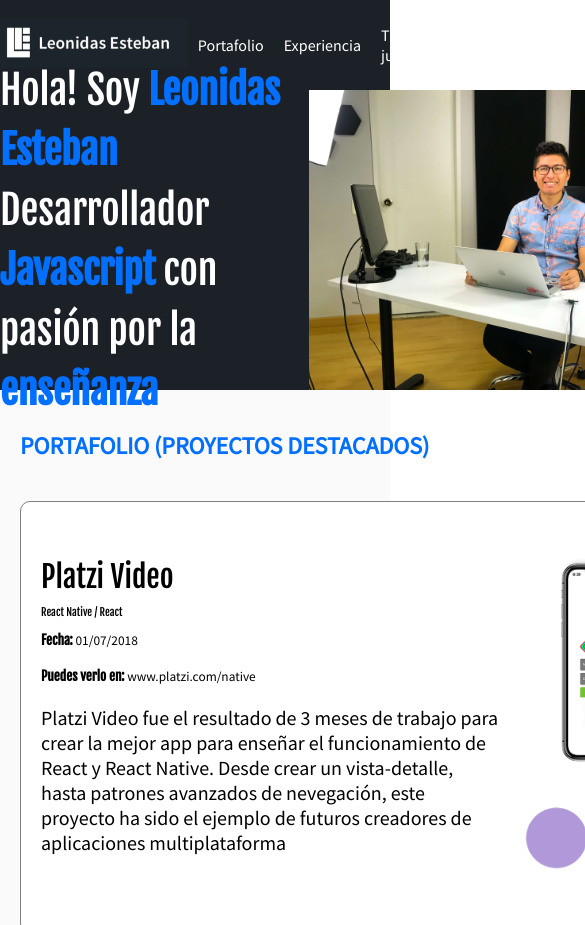
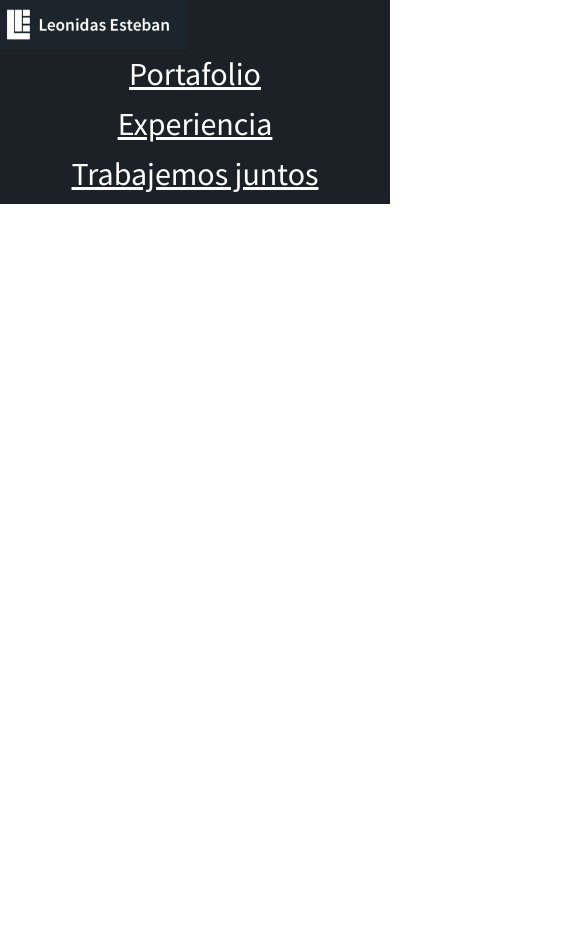
Before and after one commit to wbdvlprdrm/Curso_platzi, a plain HTML site: page Desarrollo web/index.html in a window 390 px wide. Shown: the top 925 px of the page, 585 px wide, since content can reach past the window. After the commit the page ends 844 px from the top, so only its background shows below. Drawn offline with Linux system fonts and the light colour scheme.

Commit message:
responsive y media queries

```diff
--- /dev/null
+++ b/Desarrollo web/css/media.css
@@ -0,0 +1,3 @@
+body {
+    border: 10px solid red;
+}
--- a/Desarrollo web/css/style.css
+++ b/Desarrollo web/css/style.css
@@ -63,6 +63,7 @@
     display: flex;
     align-items: center;
     justify-content: space-between;
+    flex-wrap: wrap;
 
 }
 
@@ -91,6 +92,7 @@
     display: flex;
     align-items: center;
     justify-content: space-between;
+    flex-wrap: wrap;
 
 }
 .project-course,
@@ -128,9 +130,10 @@
     background-color: #1b2127;;
     color: white;
     display: flex;
-    height: 90px;
+    height: 70px;
     align-items: center;
     justify-content: space-between;
+    flex-wrap: wrap;
 }
 
 ol,
@@ -145,12 +148,8 @@
 }
 
 .header a {
-    display: flex;
     color: white;
     text-decoration: none;
-    height: inherit;
-    align-items: center;
-    padding: 0 10px;
 }
 
 .menu {
@@ -165,15 +164,22 @@
 
 .header ol li {
     height: inherit;
-    display: flex;
 }
 
+
+.header a {
+    display: flex;
+    align-items: center;
+    height: inherit;
+    padding: 0 10px;
+  }
 .footer {
     background-color: #1b2127;
     color: white;
     display: flex;
     align-items: center;
     justify-content: space-between;
+    flex-wrap: wrap;
 }
 
 .footer img {
@@ -233,6 +239,7 @@
     display: flex;
     align-items: center;
     justify-content: space-between;
+    flex-wrap: wrap;
 }
 
 .social {
@@ -296,7 +303,9 @@
 }
 
 .wrapper {
-    width: 1000px;
+    max-width: 1000px;
+    /* width: 100%; */
+    flex: 1;
     margin: 0 auto;
     display: inherit;
     justify-content: inherit;
@@ -304,3 +313,42 @@
     height: inherit;
     flex-wrap: inherit;
 }
+
+/*Desktop First Technique*/
+
+
+@media screen and (max-width: 1024px) {
+
+}
+
+
+@media screen and (max-width: 767px) {
+    .header {
+        display: block;
+        height: auto;
+    }
+    .header ol {
+        display: block;
+    }
+    .header ol li {
+        height: 50px;
+    }
+    .header a {
+    justify-content: center;
+    height: 40px;
+    font-size: 2em;
+    text-decoration: underline;
+    margin-bottom: .5em;
+    }
+    .header img {
+        text-align: center;
+    }
+}
+
+@media screen and (max-width: 480) {
+
+}
+
+@media screen and (max-width: 320px) {
+
+}
--- a/Desarrollo web/index.html
+++ b/Desarrollo web/index.html
@@ -5,7 +5,13 @@
     <title>Leonidas Esteban</title>
     <link rel="icon" type="image/png" href="images/favicon.png" />
     <link href="https://fonts.googleapis.com/css?family=Fjalla+One|Source+Sans+Pro&display=swap" rel="stylesheet">
+    <!-- <link rel="stylesheet" href="css/media.css" media="screen and (max-width:768px"> -->
     <link rel="stylesheet" href="./css/style.css">
+    <style>
+
+    </style>
+    <meta name="viewport" content="width=device-width, initial-scale=1">
+
   </head>
   <body>
     <header class="header">
@@ -28,7 +34,7 @@
         </nav>
       </div>
     </header>
-    <section class="hero" >
+    <!-- <section class="hero" >
       <div class="wrapper">
 
         <h1>
@@ -139,8 +145,10 @@
         <p>Curso de Desarollo Web Online 2019 <img src="images/platzi.png" width="80" alt=""></p>
       </div>
       <div>
-        <p>Designed with <\3 by <a href="https://twitter.com/theespianartist"></a></p>
+        <p>
+            Designed with <\3 by <a href="https://twitter.com/thespianartist">@thespianartist</a>
+          </p>
       </div>
-    </footer>
+    </footer> -->
   </body>
 </html>
```
